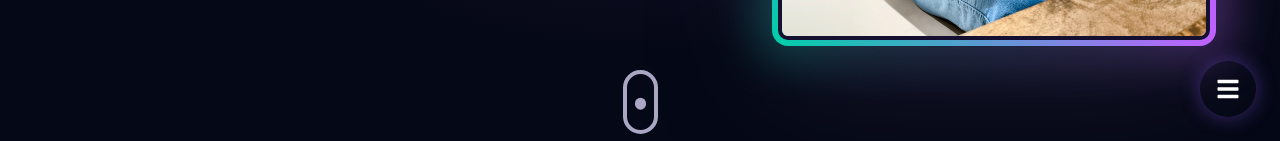
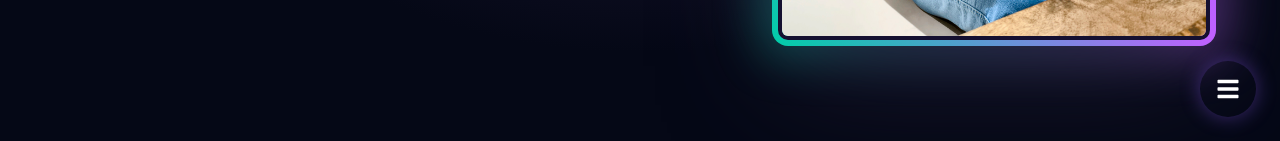
Before and after one commit to simmi-verma/Portfolio, a React (Vite) app: page / in a window 1280 px wide. Shown: the part 659-800 px from the top of the page. Built offline with nearby package versions, Linux system fonts and the light colour scheme.

Commit message:
Update portfolio content, projects, and contact info

```diff
--- a/src/components/Contact.jsx
+++ b/src/components/Contact.jsx
@@ -61,7 +61,7 @@ const Contact = () => {
 
           <div className='mt-6 text-white space-y-3 p-4 bg-tertiary/50 rounded-xl border border-white/5'>
             <p className='flex items-center gap-3'><span className='text-[20px]'>📧</span> <a href="mailto:svindbhopal@gmail.com" className='text-secondary hover:text-white transition-colors duration-300'>svindbhopal@gmail.com</a></p>
-            <p className='flex items-center gap-3'><span className='text-[20px]'>📱</span> <a href="tel:0407067292" className='text-secondary hover:text-white transition-colors duration-300'>0407067292</a></p>
+            <p className='flex items-center gap-3'><span className='text-[20px]'>📱</span> <a href="tel:+919407067292" className='text-secondary hover:text-white transition-colors duration-300'>+91 90407067292</a></p>
           </div>
 
           <form
--- a/src/components/Hero.jsx
+++ b/src/components/Hero.jsx
@@ -56,26 +56,6 @@ const Hero = () => {
 
       {/* <ComputersCanvas/> */}
 
-      <div className='absolute xs:bottom-10 bottom-32 w-full flex justify-center items-center' >
-        <a href="#about">
-          <div className='w-[35px] h-[64px] rounded-3xl border-4 border-secondary flex justify-center items-start p-2'>
-            <motion.dev
-              animate={{
-                y: [0, 24, 0]
-              }}
-
-              transition={{
-                duration: 1.5,
-                repeat: Infinity,
-                repeatType: 'loop'
-              }}
-
-              className="w-3 h-3 rounded-full bg-secondary mb-1"
-
-            />
-          </div>
-        </a>
-      </div>
     </section>
   )
 }
--- a/src/constant/index.js
+++ b/src/constant/index.js
@@ -15,7 +15,6 @@ import {
     git,
     figma,
     docker,
-    meta,
     starbucks,
     tesla,
     shopify,
@@ -27,6 +26,8 @@ import {
     cplusplus,
     aws
   } from "../assets";
+  import hackathon from "../assets/company/hackathon.png";
+  import continuous from "../assets/company/continuous.png";
   import bookingAppImage from "../assets/images/bookingapp.png";
   import agrifusion from "../assets/images/agrifusion.png";
   import weather from "../assets/images/weather.png";
@@ -167,7 +168,7 @@ import img_coding from "../skill/coding-icon_12254057.png";
   {
     title: "Hackathon Participant",
     company_name: "Offline Events",
-    icon: meta,
+    icon: hackathon,
     iconBg: "#E6DEDD",
     date: "2025",
     points: [
@@ -179,7 +180,7 @@ import img_coding from "../skill/coding-icon_12254057.png";
      {
     title: "Software Developer Intern",
     company_name: "Random Forest Technology",
-    icon: meta,
+    icon: continuous,
     iconBg: "#383E56",
     date: "Aug 2025 – Sept 2025",
     points: [
```
Also changed, not shown: src/assets/company/continuous.png (added), src/assets/company/hackathon.png (added).
